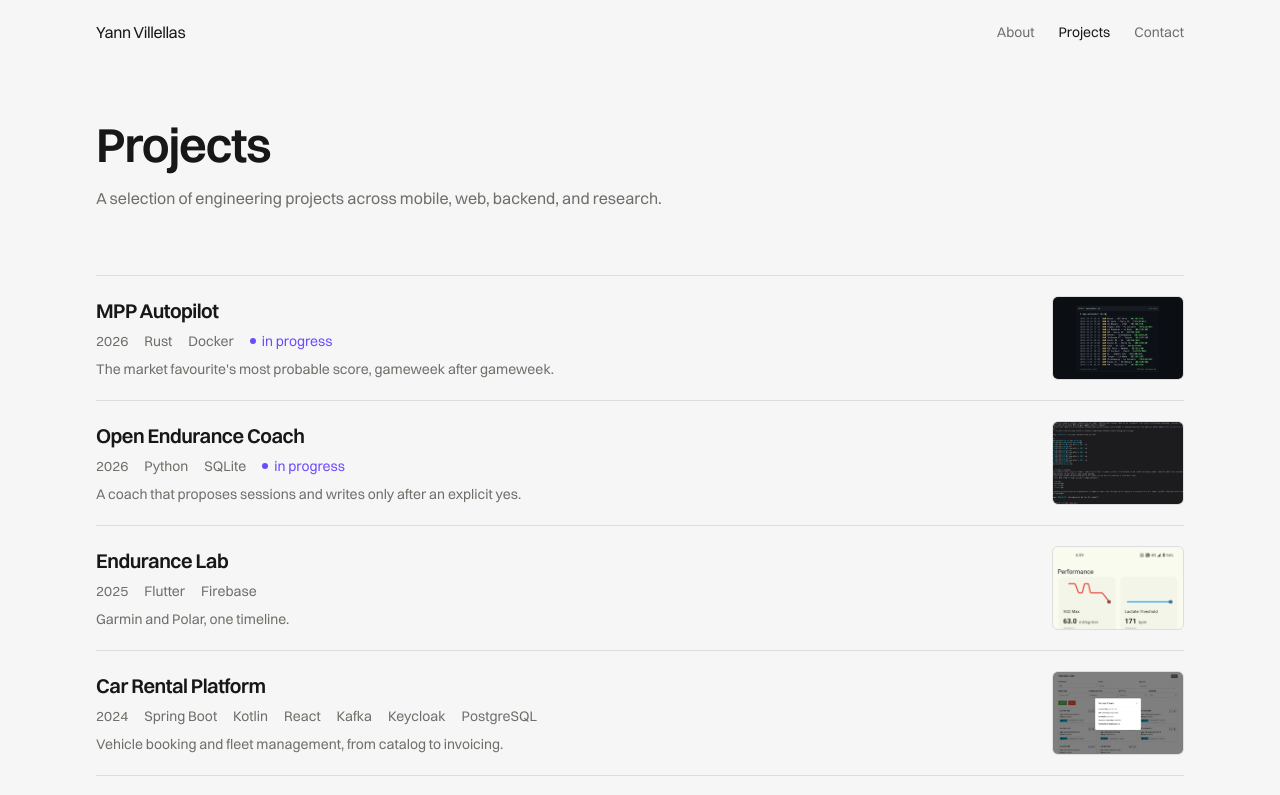
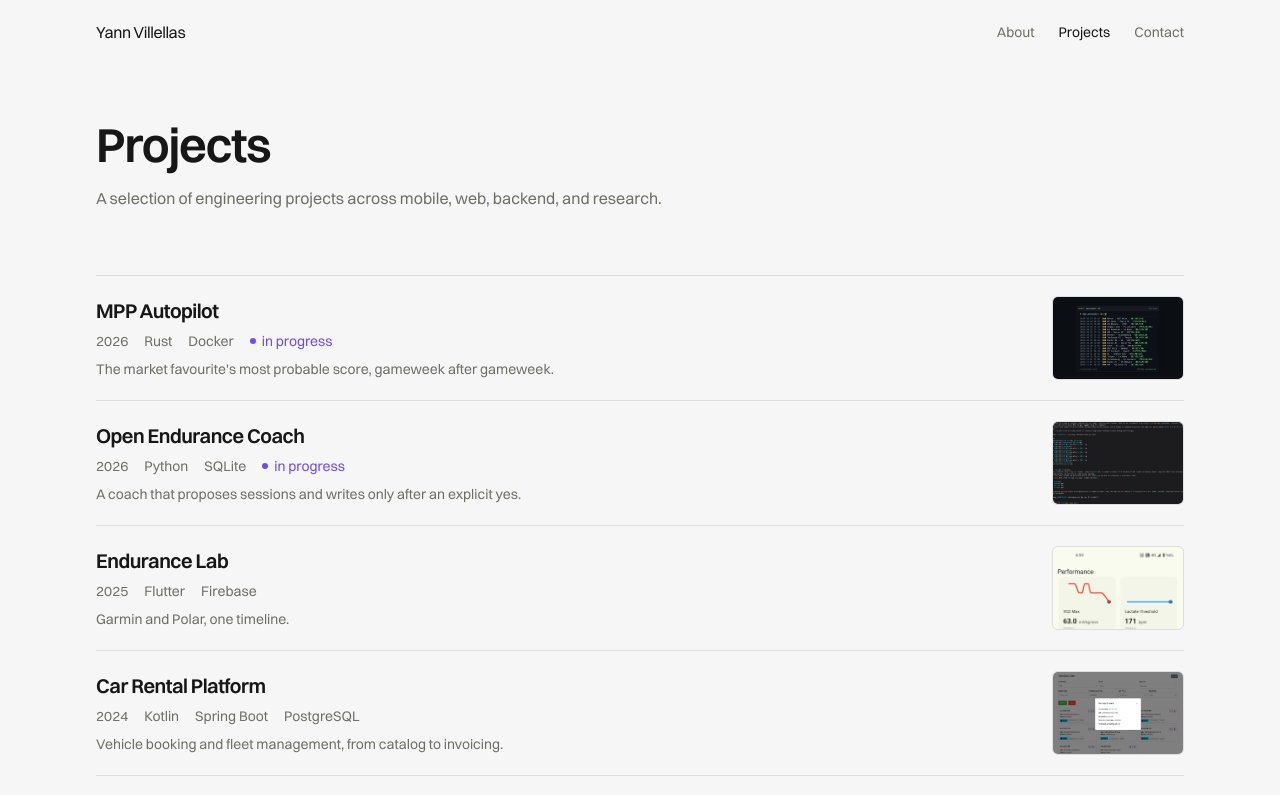
Before and after one commit to yannvillellas/portfolio, a Next.js app: page /en/projects in a window 1280 px wide. Shown: the top 795 px of the page. Built offline with nearby package versions, Linux system fonts and the light colour scheme.

Commit message:
feat(projects): describe the car rental in three tags, and name JPA

```diff
--- a/src/data/projects.ts
+++ b/src/data/projects.ts
@@ -519,17 +519,10 @@ const data: Record<Locale, Project[]> = {
         "Vehicle booking and fleet management, from catalog to invoicing.",
       description:
         "Distributed microservices system with transactional consistency via Kafka and the Outbox pattern. Built with Spring Boot, React, and Keycloak.",
-      tags: [
-        "Spring Boot",
-        "Kotlin",
-        "React",
-        "Kafka",
-        "Keycloak",
-        "PostgreSQL",
-      ],
+      tags: ["Kotlin", "Spring Boot", "PostgreSQL"],
       detail: [
         "Renting a car touches three systems at once. The fleet has to show the vehicle as taken, the customer has to be charged, and neither can be true while the other is not. The platform splits that work across four Kotlin and Spring Boot services, users, reservations, payments and a gateway, each with its own PostgreSQL database and its own migrations.",
-        "Payments travel through Kafka with the outbox pattern and Debezium change data capture, so a reservation and its PayPal confirmation stay consistent even when one side fails. Keycloak issues a single OIDC token carrying 4 roles, and the React front end uses the same JWT as the services. 42 endpoints with 75.8% line coverage, held up by Testcontainers rather than mocks.",
+        "Payments travel through Kafka with the outbox pattern and Debezium change data capture, so a reservation and its PayPal confirmation stay consistent even when one side fails. Keycloak issues a single OIDC token carrying 4 roles, and the React front end uses the same JWT as the services. 42 routes with 75.8% line coverage, held up by Testcontainers rather than mocks, on a backend wired through JPA.",
       ],
       screenshots: [
         {
@@ -571,7 +564,7 @@ const data: Record<Locale, Project[]> = {
       },
       chapters: [
         {
-          title: "4 services, 42 endpoints.",
+          title: "4 services, 42 routes.",
           body: "Users, reservations, payments and a gateway, each a Kotlin and Spring Boot service with its own PostgreSQL database.",
         },
         {
@@ -851,17 +844,10 @@ const data: Record<Locale, Project[]> = {
         "R\u00e9servation de v\u00e9hicules et gestion de flotte, du catalogue \u00e0 la facturation.",
       description:
         "Syst\u00e8me distribu\u00e9 en microservices avec coh\u00e9rence transactionnelle via Kafka et le pattern Outbox. D\u00e9velopp\u00e9 avec Spring Boot, React et Keycloak.",
-      tags: [
-        "Spring Boot",
-        "Kotlin",
-        "React",
-        "Kafka",
-        "Keycloak",
-        "PostgreSQL",
-      ],
+      tags: ["Kotlin", "Spring Boot", "PostgreSQL"],
       detail: [
         "Louer une voiture touche trois syst\u00e8mes \u00e0 la fois. La flotte doit marquer le v\u00e9hicule comme pris, le client doit \u00eatre d\u00e9bit\u00e9, et aucun des deux ne peut \u00eatre vrai pendant que l'autre ne l'est pas. La plateforme r\u00e9partit ce travail sur quatre services Kotlin et Spring Boot, utilisateurs, r\u00e9servations, paiements et passerelle, chacun avec sa base PostgreSQL et ses migrations.",
-        "Les paiements passent par Kafka avec le patron Outbox et la capture de changements Debezium, donc une r\u00e9servation et sa confirmation PayPal restent coh\u00e9rentes m\u00eame si un c\u00f4t\u00e9 l\u00e2che. Keycloak \u00e9met un seul jeton OIDC porteur de 4 r\u00f4les, et le front React utilise le m\u00eame JWT que les services. 42 routes avec 75,8\u00a0% de couverture, tenues par Testcontainers plut\u00f4t que par des mocks.",
+        "Les paiements passent par Kafka avec le patron Outbox et la capture de changements Debezium, donc une r\u00e9servation et sa confirmation PayPal restent coh\u00e9rentes m\u00eame si un c\u00f4t\u00e9 l\u00e2che. Keycloak \u00e9met un seul jeton OIDC porteur de 4 r\u00f4les, et le front React utilise le m\u00eame JWT que les services. 42 routes avec 75,8\u00a0% de couverture, tenues par Testcontainers plut\u00f4t que par des mocks, sur un backend c\u00e2bl\u00e9 en JPA.",
       ],
       screenshots: [
         {
```
